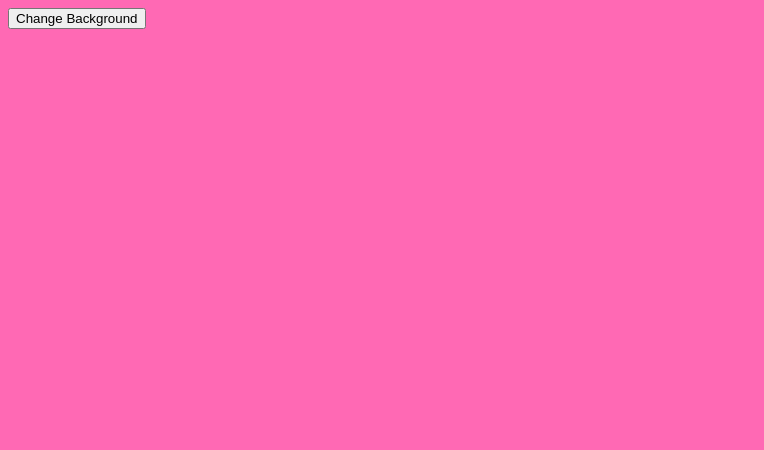
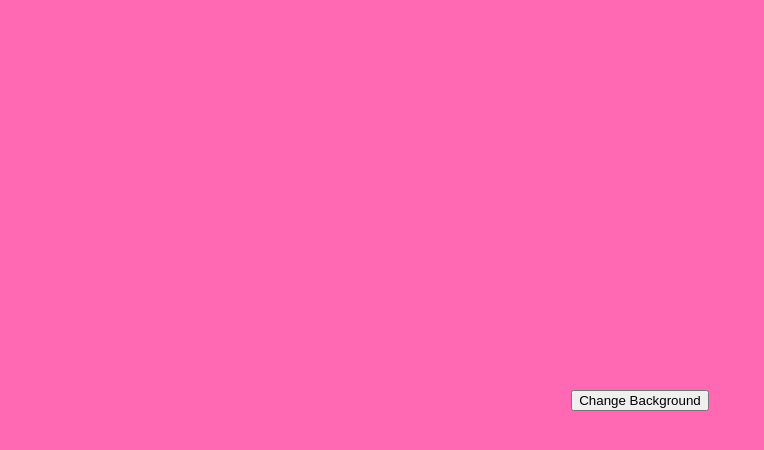
Before and after one commit to Khalleya/Change-Background, a plain HTML site: page index.html in a window 1280 px wide. Shown: the whole page, without its empty margins (0-764 px from the left). Drawn offline with Linux system fonts and the light colour scheme.

Commit message:
centering button

```diff
--- a/index.html
+++ b/index.html
@@ -7,6 +7,10 @@
     <style>
       body {
         background-color: hotpink;
+        display: grid;
+        place-items: center;
+        height: 100vh;
+        margin: 0;
       }
     </style>
     <link rel="shortcut icon" href="lamp.png" type="image/x-icon" />
```
